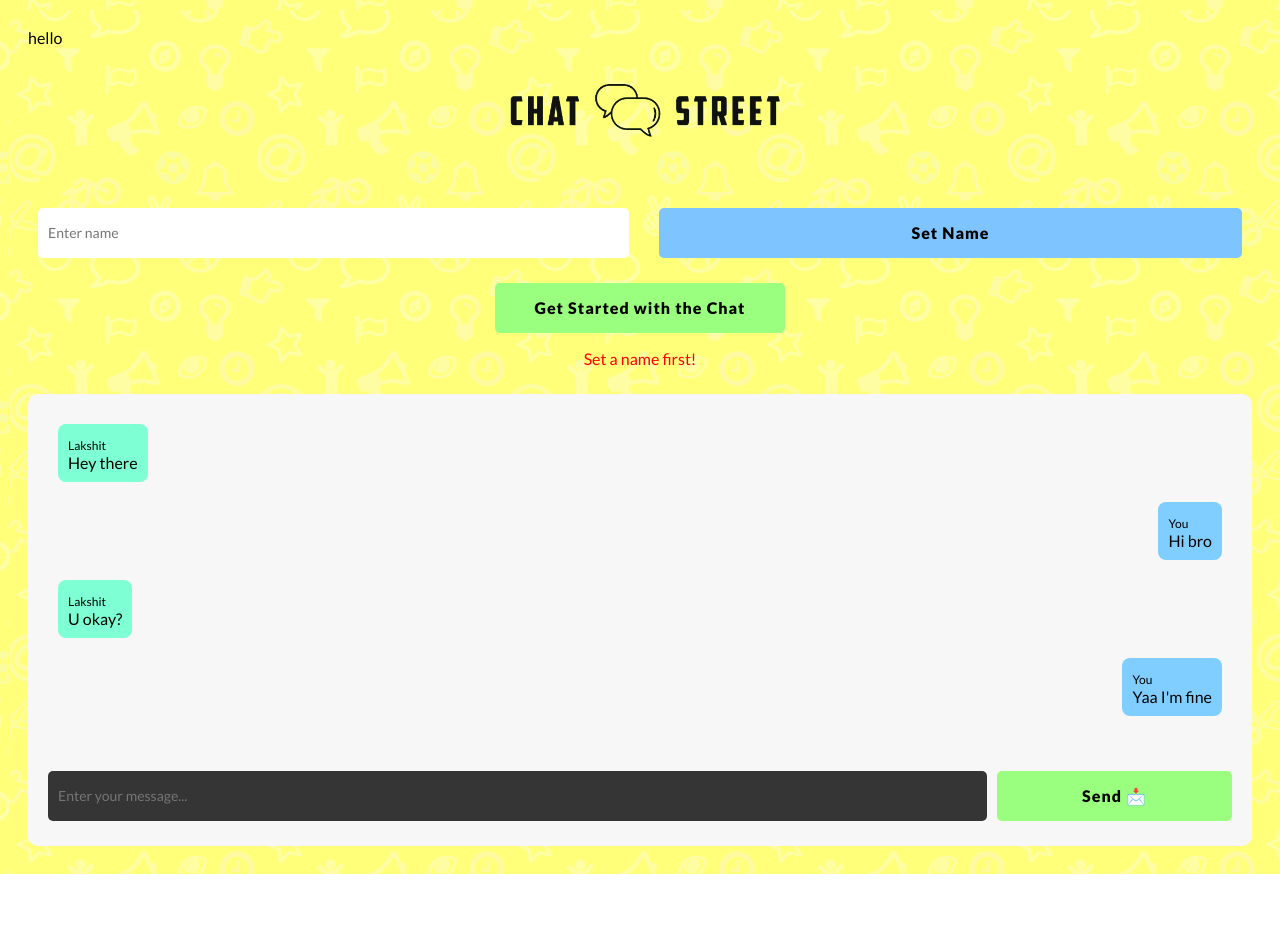
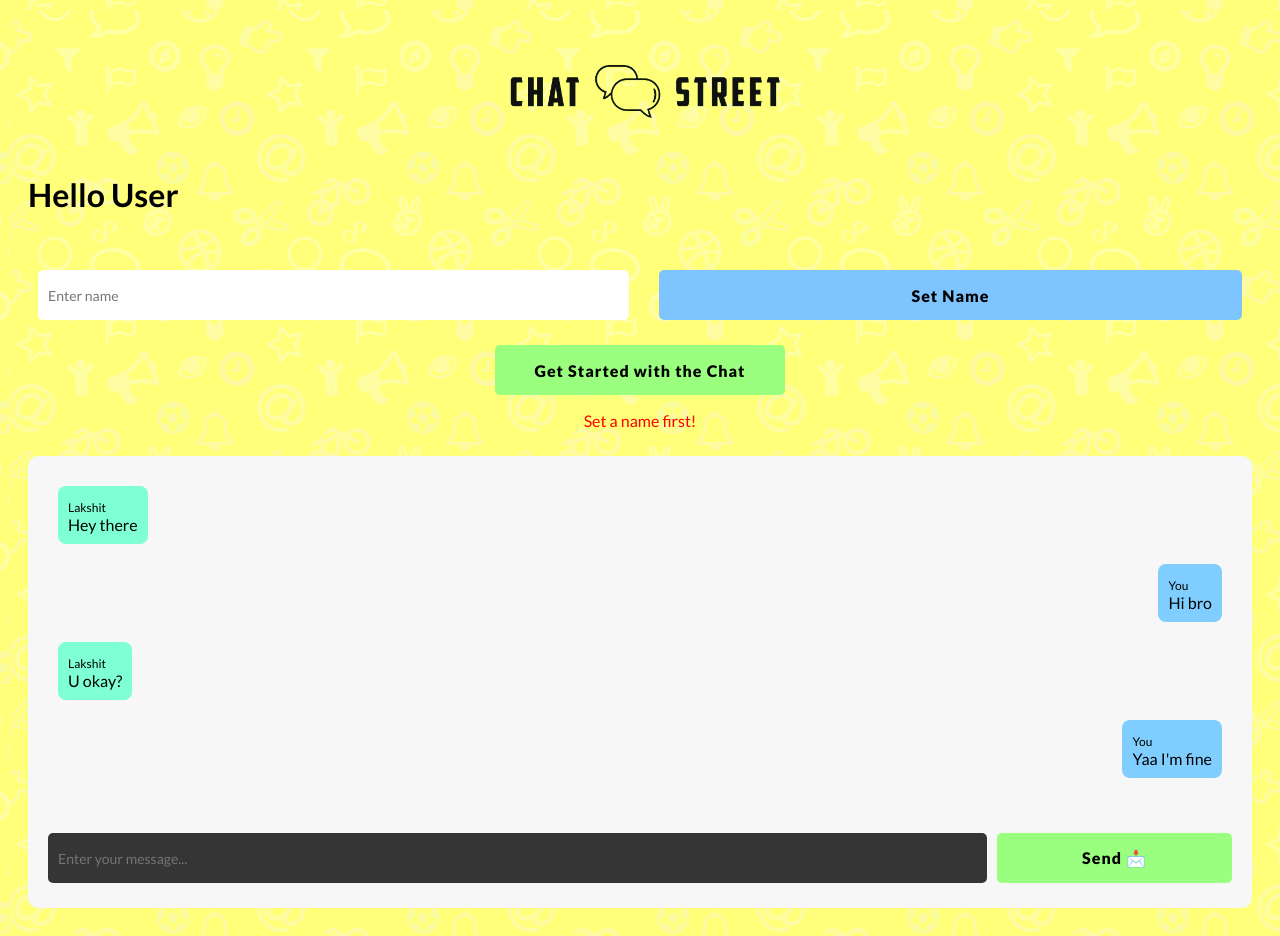
Before and after one commit to Lakshit-Chiranjiv/Chat-street-app, a Svelte app in the folder client/: page / in a window 1280 px wide. Before the commit the page ends 874 px from the top, so only its background shows below. Built offline with nearby package versions, Linux system fonts and the light colour scheme.

Commit message:
added hello user heading

```diff
--- a/client/src/App.svelte
+++ b/client/src/App.svelte
@@ -7,8 +7,8 @@ import Header from "./components/Header.svelte";
 </script>
 
 <main>
-  hello
   <Header/>
+  <h1>Hello User</h1>
   <NameInput/>
   <Chat/>
 </main>
```
